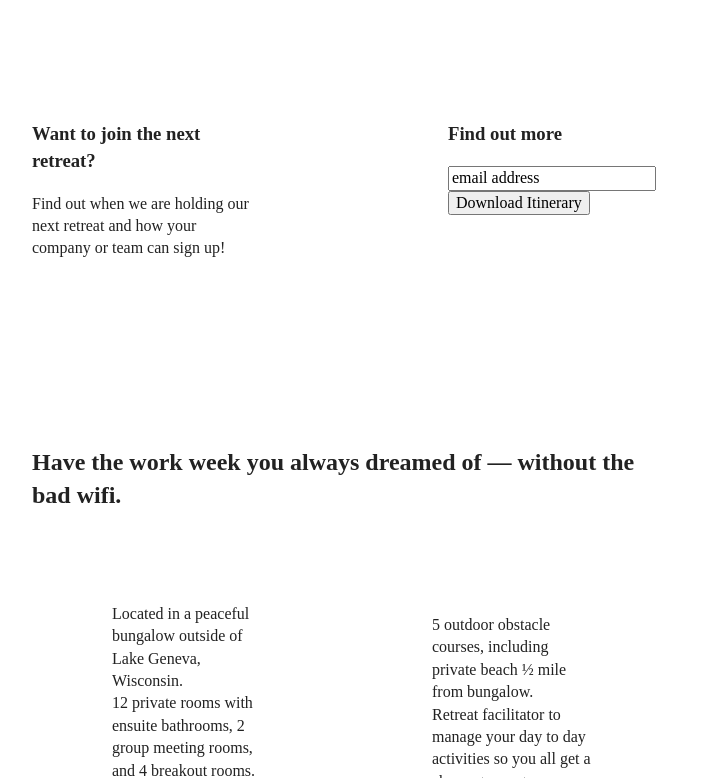
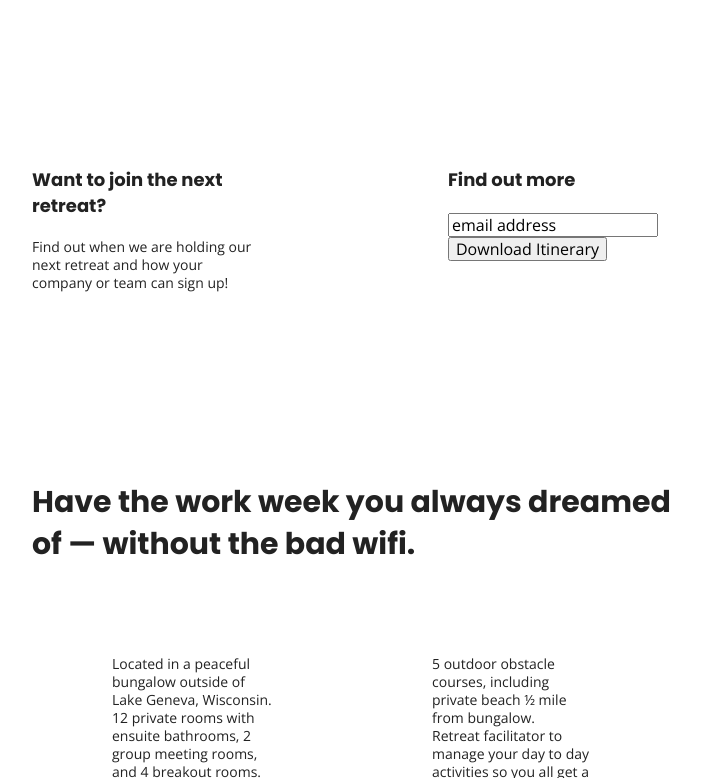
Before and after one commit to jentrekin/unplugged-retreat, a plain HTML site: page index.html in a window 1280 px wide. Shown: the part 337-1115 px from the top of the page, without its empty margins (288-991 px from the left). Drawn offline with nearby package versions, Linux system fonts and the light colour scheme.

Commit message:
styles added

```diff
--- a/css/main.css
+++ b/css/main.css
@@ -100,33 +100,40 @@ textarea {
    /* General Styles */
 
    html {
-
+     font-size: 16px;
    }
 
    body {
-
+     font-family: 'Open Sans', sans-serif;
+     font-size: 1em;
+     text-align: left;
    }
 
    ul,
    ol {
-
+     list-style: none;
    }
 
    a {
-
+     color: #e2e3ed;
+     text-decoration: none;
    }
 
    h2 {
-
+     font-family: 'Poppins', sans-serif;
+     font-size: 1.875em;
    }
 
    h3,
    h4 {
-
+     font-family: 'Poppins', sans-serif;
+     font-size: 1.125em;
+     margin: 20px 0;
    }
 
    p {
-
+     font-size: .875em;
+     line-height: 1.285;
    }
 
    img {
@@ -138,13 +145,14 @@ textarea {
    }
 
    address {
-
+     font-style: normal;
    }
 
    .content-wrapper {
-
+     width: 90%;
+     margin: 50px 0;
    }
-
+/* -------------------- Base Header - Footer Styles -------------------- */
 
 header, footer {
   display:flex;
```
